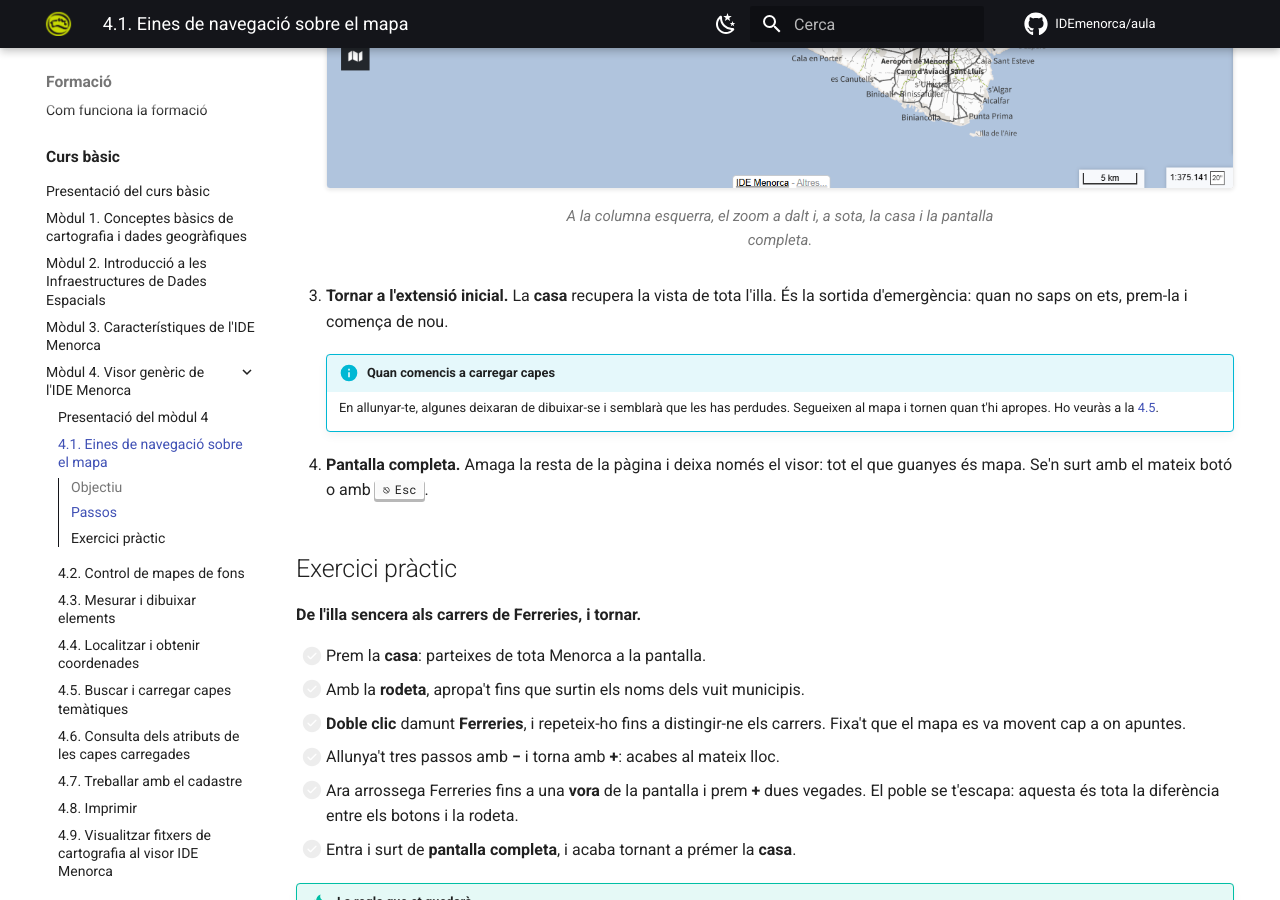
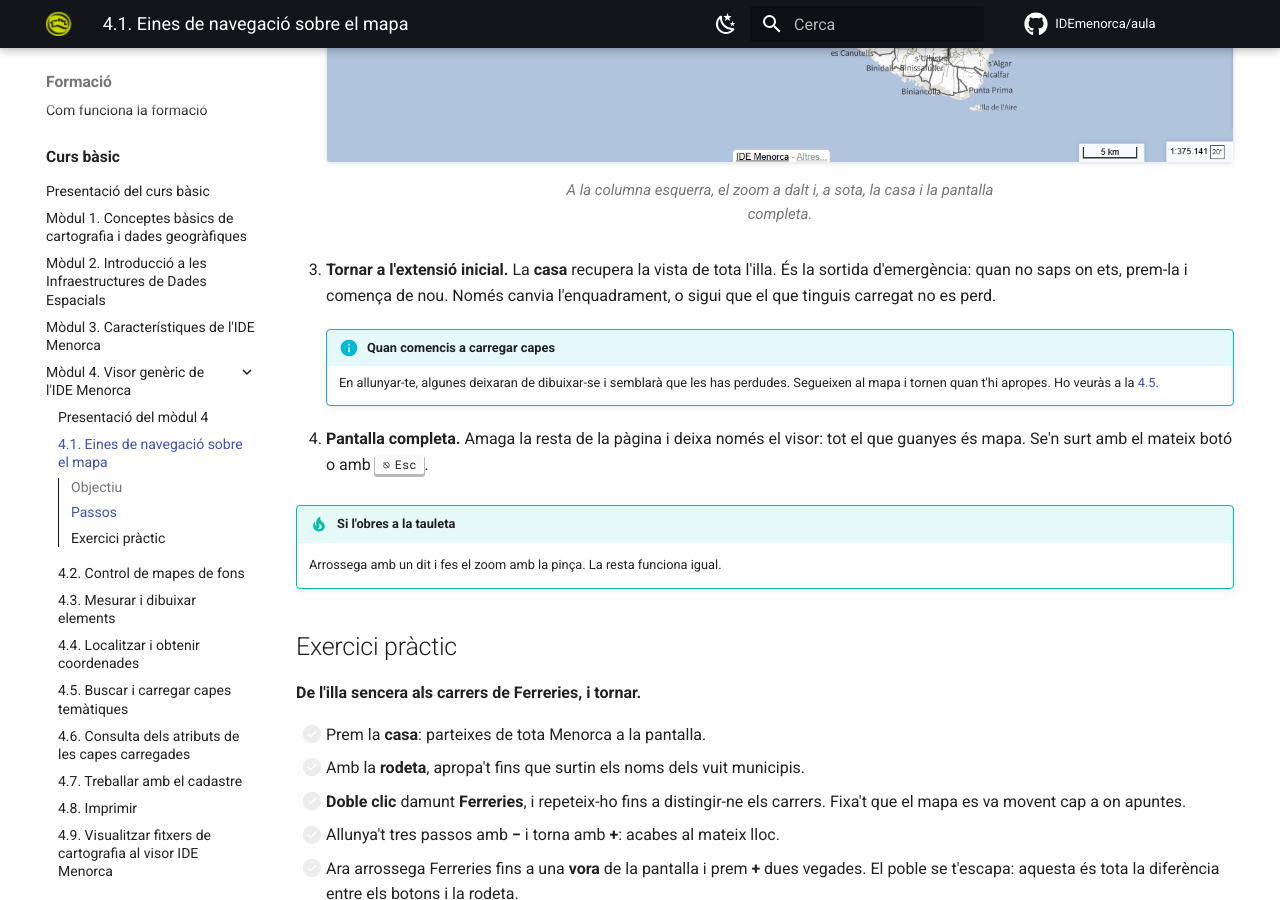
Before and after one commit to IDEmenorca/aula, an MkDocs documentation site: the page built from docs/formacio/basic/modul-4-visor/01-navegacio.md, in a window 1280 px wide and 900 px high, scrolled down 1087 px. Built offline with MkDocs 1.6.1 and Material for MkDocs 9.7.7, drawn with Linux system fonts in a browser that asks for light colours; comment, search, counter and statistics services are not loaded; some of the changed text lies outside the part shown.

Commit message:
Tanca la revisió de la 4.1 amb les correccions d'en Marc
Fora la frase sobre les seccions següents. La casa diu ara que només canvia
l'enquadrament i que no et fa perdre res del que tinguis carregat, i hi ha un
consell per a qui l'obri des d'una tauleta. La captura es queda dins del pas
del zoom, que és on agrada més.

Co-Authored-By: Claude Opus 5 <noreply@anthropic.com>

```diff
--- a/docs/formacio/basic/modul-4-visor/01-navegacio.md
+++ b/docs/formacio/basic/modul-4-visor/01-navegacio.md
@@ -29,7 +28,8 @@ totes les seccions següents.
 
 3. **Tornar a l'extensió inicial.** La **casa** recupera la vista de tota
    l'illa. És la sortida d'emergència: quan no saps on ets, prem-la i comença
-   de nou.
+   de nou. Només canvia l'enquadrament, o sigui que el que tinguis carregat
+   no es perd.
 
     !!! info "Quan comencis a carregar capes"
         En allunyar-te, algunes deixaran de dibuixar-se i semblarà que les has
@@ -38,6 +38,9 @@ totes les seccions següents.
 
 4. **Pantalla completa.** Amaga la resta de la pàgina i deixa només el visor:
    tot el que guanyes és mapa. Se'n surt amb el mateix botó o amb ++esc++.
+
+!!! tip "Si l'obres a la tauleta"
+    Arrossega amb un dit i fes el zoom amb la pinça. La resta funciona igual.
 
 ## Exercici pràctic
 
```
Also changed, not shown: other parts of docs/formacio/basic/modul-4-visor/01-navegacio.md (+1 -2 lines).
